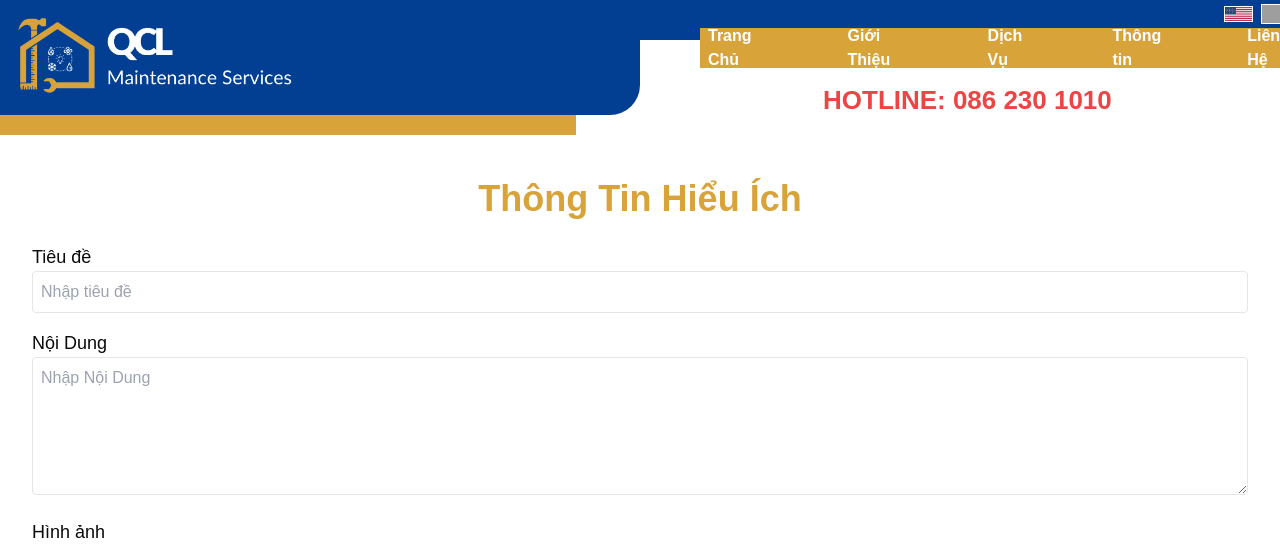
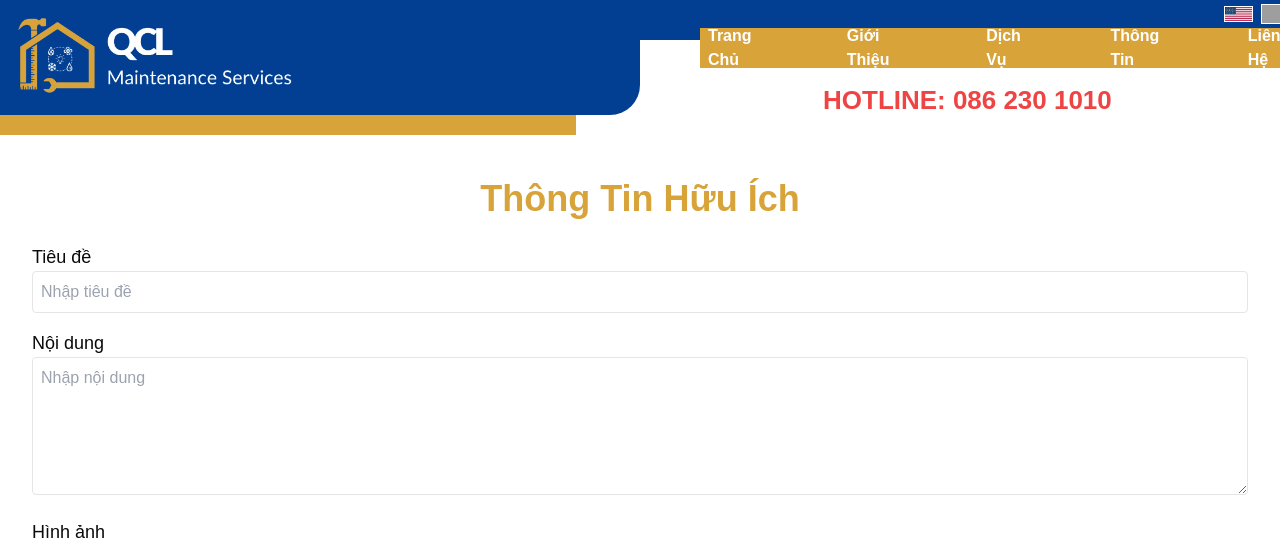
Before and after one commit to Khaiminh1902/qclservices, a Next.js app: page /blog_vn in a window 1280 px wide. Shown: the top 545 px of the page. Built offline with nearby package versions, Linux system fonts and the light colour scheme; no server answers; the database is empty; grey boxes are pictures that could not be loaded.

Commit message:
24/03/2025

```diff
--- a/app/blog_vn/page.tsx
+++ b/app/blog_vn/page.tsx
@@ -197,7 +197,7 @@ export default function BlogPage() {
   return (
     <div className="container mx-auto p-4 sm:p-6 lg:p-8">
       <h1 className="text-3xl md:text-4xl font-bold text-[#d8a339] text-center mt-8 mb-6">
-        Thông Tin Hiểu Ích
+        Thông Tin Hữu Ích
       </h1>
 
       <form onSubmit={handleSubmit} className="mb-8">
@@ -217,7 +217,7 @@ export default function BlogPage() {
         </div>
         <div className="mb-4">
           <label htmlFor="content" className="block text-lg font-medium">
-            Nội Dung
+            Nội dung
           </label>
           <textarea
             id="content"
@@ -225,7 +225,7 @@ export default function BlogPage() {
             onChange={(e) => setContent(e.target.value)}
             className="w-full p-2 border rounded"
             rows={5}
-            placeholder="Nhập Nội Dung"
+            placeholder="Nhập nội dung"
             disabled={isSubmitting}
           />
         </div>
--- a/app/components/Navbar_vn.tsx
+++ b/app/components/Navbar_vn.tsx
@@ -89,7 +89,7 @@ const Navbar_vn = () => {
                   isActive("/vn/blog") ? "underline font-bold" : "text-white"
                 }`}
               >
-                Thông tin
+                Thông Tin
               </Link>
               <Link
                 href="/vn/contact_vn"
@@ -151,7 +151,7 @@ const Navbar_vn = () => {
                 isActive("/vn/blog") ? "underline font-bold" : ""
               }`}
             >
-              Thông tin
+              Thông Tin
             </Link>
             <Link
               href="/vn/contact_vn"
```
